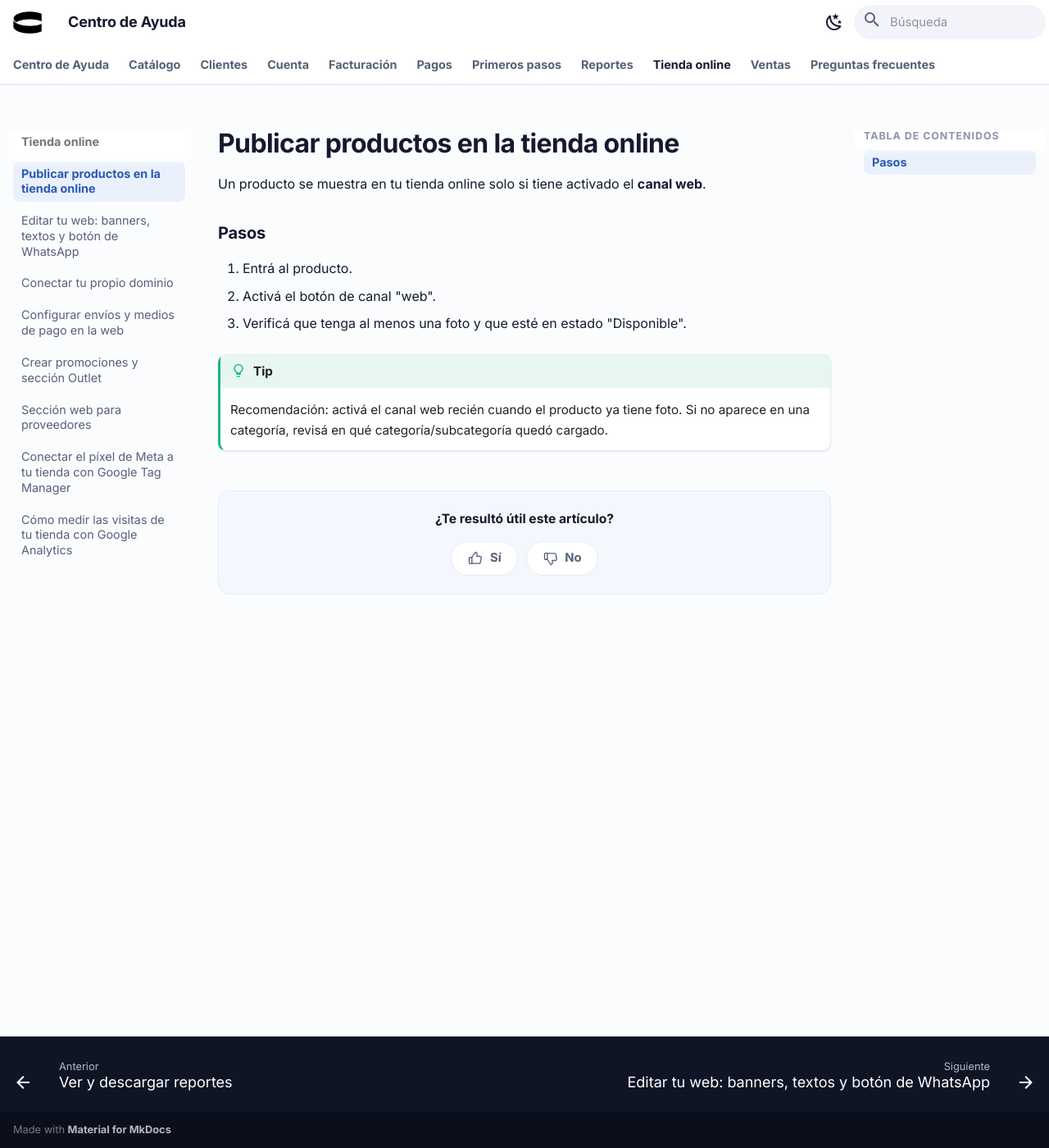
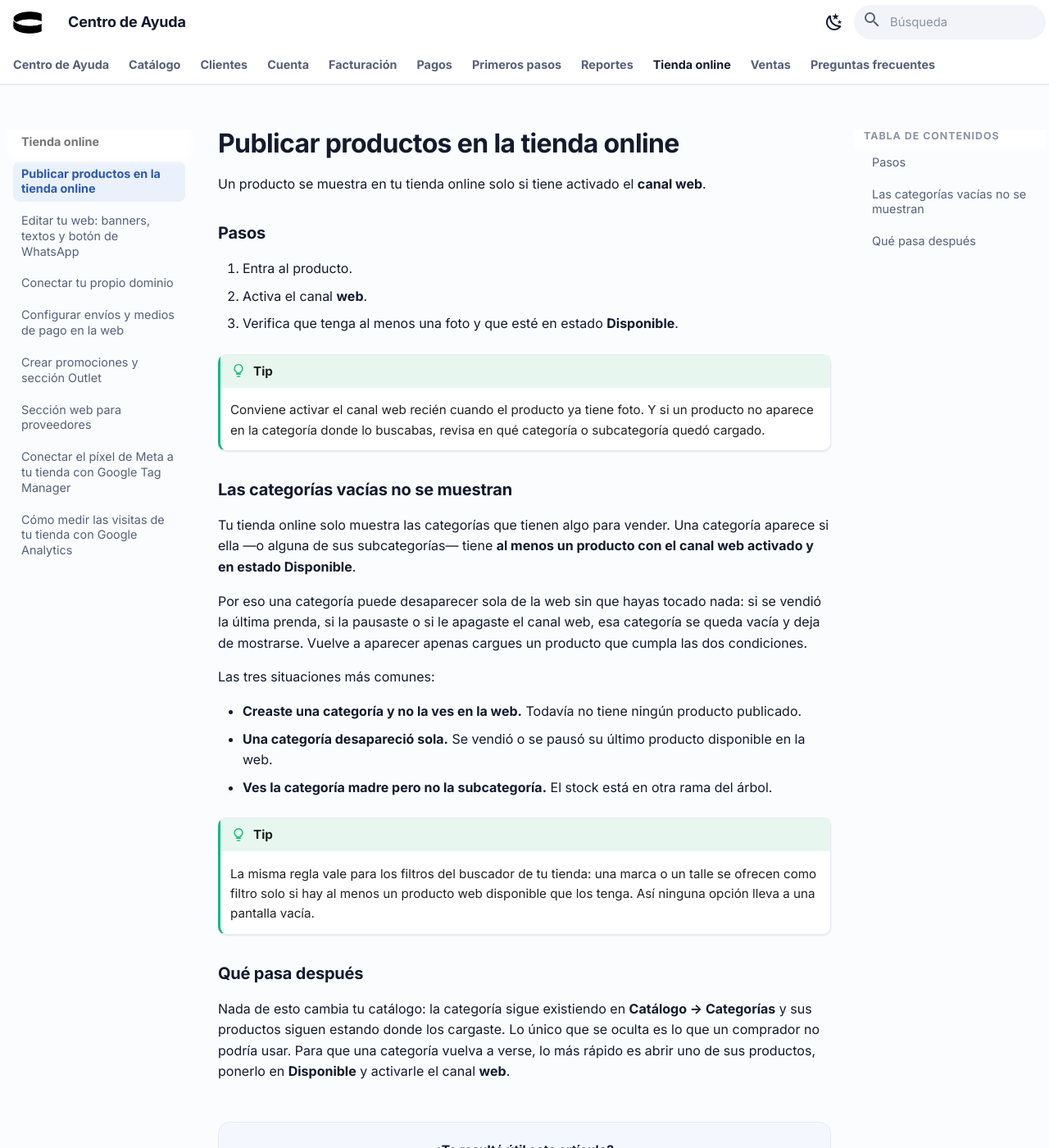
Before and after one commit to CircularSoftware/sc-docs, an MkDocs documentation site: the page built from docs/tienda-online/publicar-en-web.md, in a window 1280 px wide and 1400 px high. Shown: the whole window at 82% size. Built offline with MkDocs 1.6.1 and Material for MkDocs 9.7.7, drawn with Linux system fonts in a browser that asks for light colours.

Commit message:
docs: sync from Notion [skip ci]

```diff
--- a/docs/tienda-online/publicar-en-web.md
+++ b/docs/tienda-online/publicar-en-web.md
@@ -4,7 +4,10 @@ slug: publicar-en-web
 order: 10
 type: Guía
 aliases: no aparecen en la web, subí productos y no se ven, activar el canal web,
-  publicar en la tienda, aparece en el admin pero no en la web
+  publicar en la tienda, aparece en el admin pero no en la web, no me aparece la categoría
+  en la web, creé una categoría y no se ve, categoría vacía, desapareció una categoría
+  de mi web, no figuran todas las categorías, falta una marca en el filtro, no se
+  ve el talle en los filtros
 ---
 
 # Publicar productos en la tienda online
@@ -13,10 +16,28 @@ Un producto se muestra en tu tienda online solo si tiene activado el **canal web
 
 ### Pasos
 
-1. Entrá al producto.
-1. Activá el botón de canal "web".
-1. Verificá que tenga al menos una foto y que esté en estado "Disponible".
+1. Entra al producto.
+1. Activa el canal **web**.
+1. Verifica que tenga al menos una foto y que esté en estado **Disponible**.
 !!! tip "Tip"
-    Recomendación: activá el canal web recién cuando el producto ya tiene foto. Si no aparece en una categoría, revisá en qué categoría/subcategoría quedó cargado.
+    Conviene activar el canal web recién cuando el producto ya tiene foto. Y si un producto no aparece en la categoría donde lo buscabas, revisa en qué categoría o subcategoría quedó cargado.
 
-<p class="doc-aliases" markdown>Términos relacionados: no aparecen en la web, subí productos y no se ven, activar el canal web, publicar en la tienda, aparece en el admin pero no en la web</p>
+### Las categorías vacías no se muestran
+
+Tu tienda online solo muestra las categorías que tienen algo para vender. Una categoría aparece si ella —o alguna de sus subcategorías— tiene **al menos un producto con el canal web activado y en estado Disponible**.
+
+Por eso una categoría puede desaparecer sola de la web sin que hayas tocado nada: si se vendió la última prenda, si la pausaste o si le apagaste el canal web, esa categoría se queda vacía y deja de mostrarse. Vuelve a aparecer apenas cargues un producto que cumpla las dos condiciones.
+
+Las tres situaciones más comunes:
+
+- **Creaste una categoría y no la ves en la web.** Todavía no tiene ningún producto publicado.
+- **Una categoría desapareció sola.** Se vendió o se pausó su último producto disponible en la web.
+- **Ves la categoría madre pero no la subcategoría.** El stock está en otra rama del árbol.
+!!! tip "Tip"
+    La misma regla vale para los filtros del buscador de tu tienda: una marca o un talle se ofrecen como filtro solo si hay al menos un producto web disponible que los tenga. Así ninguna opción lleva a una pantalla vacía.
+
+### Qué pasa después
+
+Nada de esto cambia tu catálogo: la categoría sigue existiendo en **Catálogo → Categorías** y sus productos siguen estando donde los cargaste. Lo único que se oculta es lo que un comprador no podría usar. Para que una categoría vuelva a verse, lo más rápido es abrir uno de sus productos, ponerlo en **Disponible** y activarle el canal **web**.
+
+<p class="doc-aliases" markdown>Términos relacionados: no aparecen en la web, subí productos y no se ven, activar el canal web, publicar en la tienda, aparece en el admin pero no en la web, no me aparece la categoría en la web, creé una categoría y no se ve, categoría vacía, desapareció una categoría de mi web, no figuran todas las categorías, falta una marca en el filtro, no se ve el talle en los filtros</p>
```
Also changed, not shown: docs/catalogo/categorias.md (+3 -0 lines).
